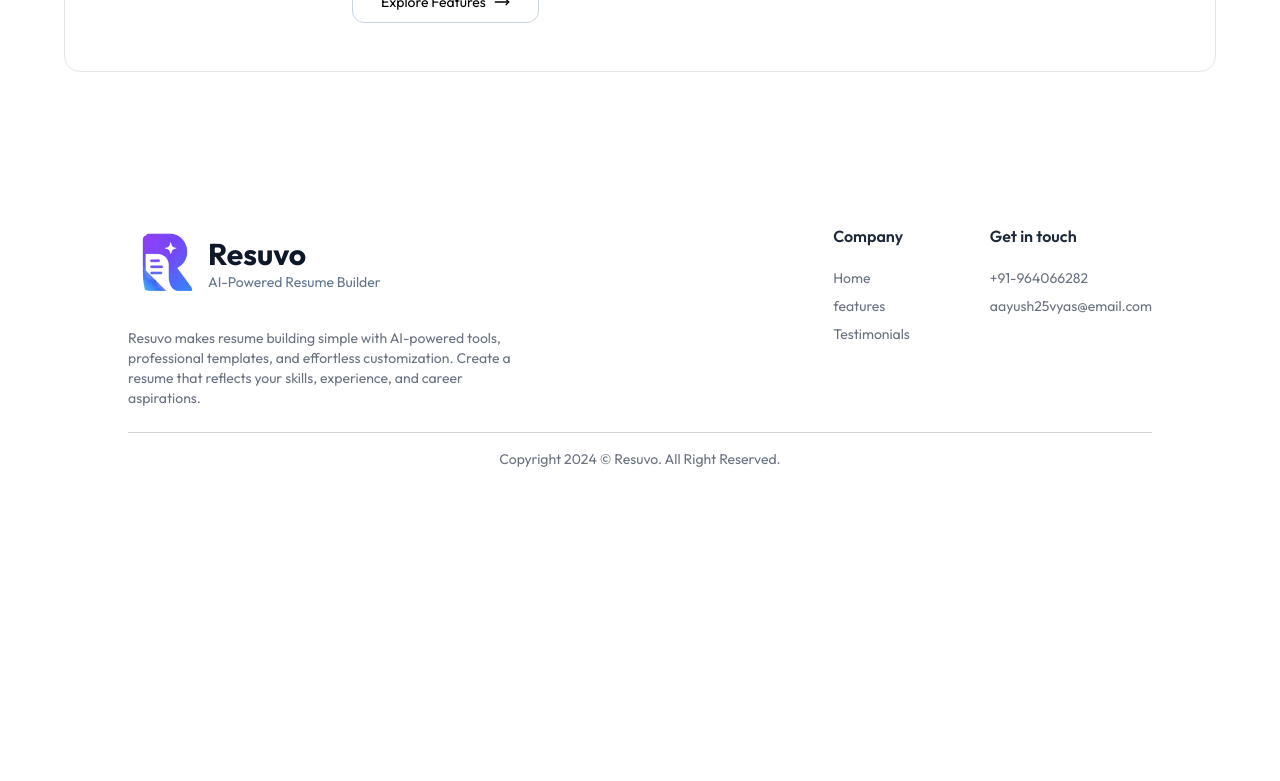
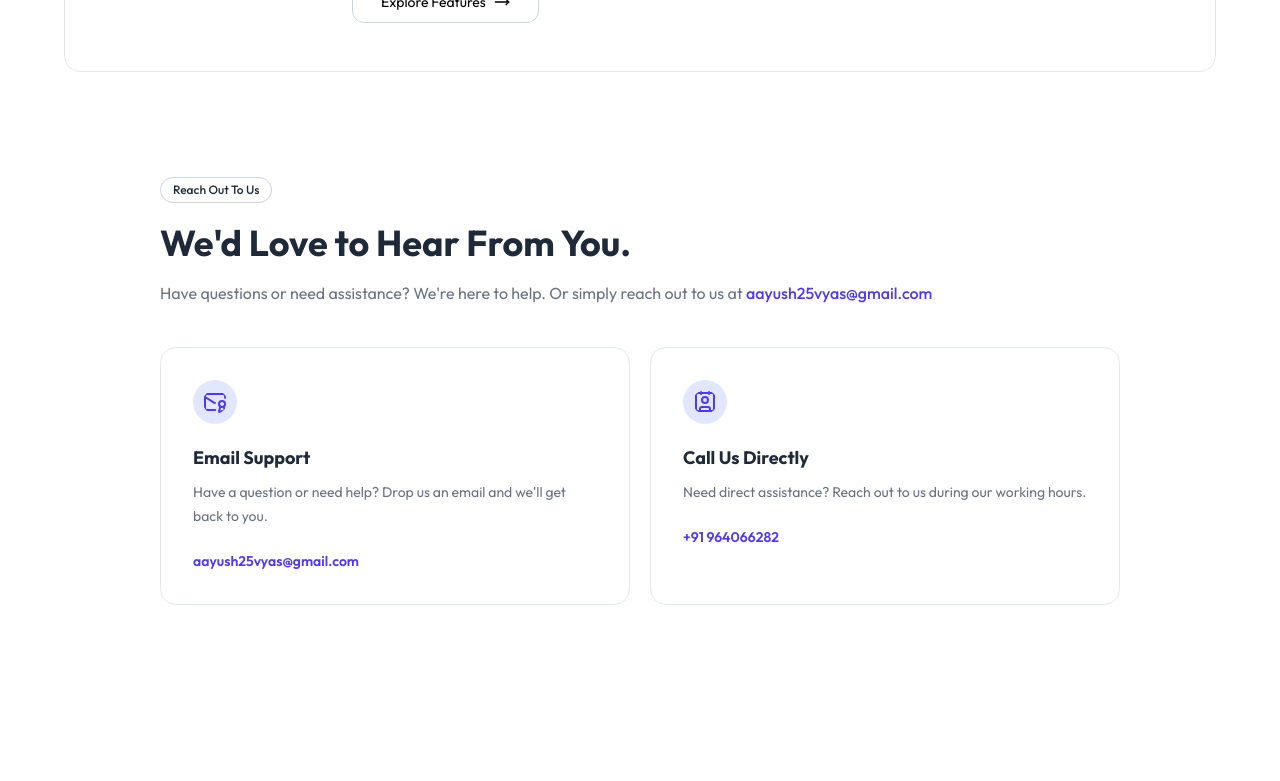
Before and after one commit to aayushvyas025/Resuvo, a React (Vite) app in the folder client/: page / in a window 1280 px wide. Shown: the part 2220-3001 px from the top of the page. Before the commit the page ends 2709 px from the top, so only its background shows below. Built offline with nearby package versions, Linux system fonts and the light colour scheme.

Commit message:
Add ATCSection Component and Home Page completed

```diff
--- /dev/null
+++ b/client/src/components/home/CTASection.jsx
@@ -0,0 +1,77 @@
+import { Contact, MailBadge } from "lucide-react";
+
+function CTASection() {
+  return (
+
+<section
+  id="cta"
+  className="w-full max-w-5xl mx-auto mt-16 px-4 sm:px-6 lg:px-8 py-10 text-gray-800"
+>
+  <span className="inline-block px-3 py-1 text-xs font-medium border border-gray-300 rounded-full">
+    Reach Out To Us
+  </span>
+
+  <h1 className="text-3xl sm:text-4xl font-bold text-left mt-5">
+    We'd Love to Hear From You.
+  </h1>
+
+  <p className="text-gray-500 text-sm sm:text-base mt-4 leading-7">
+    Have questions or need assistance? We're here to help.
+    Or simply reach out to us at{" "}
+    <a
+      href="mailto:aayush25vyas@gmail.com"
+      className="text-indigo-600 font-medium hover:underline"
+    >
+      aayush25vyas@gmail.com
+    </a>
+  </p>
+
+  <div className="grid grid-cols-1 sm:grid-cols-2 gap-5 mt-10">
+
+    {/* Email Support */}
+    <div className="border border-slate-200 p-6 sm:p-8 rounded-2xl hover:bg-indigo-50/50 hover:border-indigo-200 transition-all duration-300">
+      <MailBadge className="text-indigo-600 bg-indigo-100 p-2.5 rounded-full size-11" />
+
+      <p className="text-lg font-bold mt-5">
+        Email Support
+      </p>
+
+      <p className="text-gray-500 text-sm mt-2 mb-5 leading-6">
+        Have a question or need help? Drop us an email and we'll get back to you.
+      </p>
+
+      <a
+        href="mailto:aayush25vyas@gmail.com"
+        className="text-indigo-600 font-semibold text-sm hover:underline break-all"
+      >
+        aayush25vyas@gmail.com
+      </a>
+    </div>
+
+    {/* Contact Support */}
+    <div className="border border-slate-200 p-6 sm:p-8 rounded-2xl hover:bg-indigo-50/50 hover:border-indigo-200 transition-all duration-300">
+      <Contact className="text-indigo-600 bg-indigo-100 p-2.5 rounded-full size-11" />
+
+      <p className="text-lg font-bold mt-5">
+        Call Us Directly
+      </p>
+
+      <p className="text-gray-500 text-sm mt-2 mb-5 leading-6">
+        Need direct assistance? Reach out to us during our working hours.
+      </p>
+
+      <a
+        href="tel:+91964066282"
+        className="text-indigo-600 font-semibold text-sm hover:underline"
+      >
+        +91 964066282
+      </a>
+    </div>
+
+  </div>
+</section>
+
+  );
+}
+
+export default CTASection;
--- a/client/src/components/home/Footer.jsx
+++ b/client/src/components/home/Footer.jsx
@@ -4,7 +4,7 @@ import Logo from "./Logo";
 
 function Footer() {
   return (
-    <footer class="mt-10 px-6 md:px-16 lg:px-24 xl:px-32 pt-8 w-full text-gray-500">
+    <footer class="mt-5 px-6 md:px-16 lg:px-24 xl:px-32 pt-8 w-full text-gray-500">
       <div class="flex flex-col md:flex-row justify-between w-full gap-10 border-b border-gray-500/30 pb-6">
         <div class="md:max-w-96">
           <Logo />
--- a/client/src/components/home/Main.jsx
+++ b/client/src/components/home/Main.jsx
@@ -1,3 +1,4 @@
+import CTASection from "./CTASection"
 import FeatureSection from "./FeatureSection"
 import HeroSection from "./HeroSection"
 import PromotionalSection from "./PromotionalSection"
@@ -10,6 +11,7 @@ function Main() {
       <FeatureSection />
       <TestimonialSection />
       <PromotionalSection />
+      <CTASection />
     </div>
   )
 }
```
